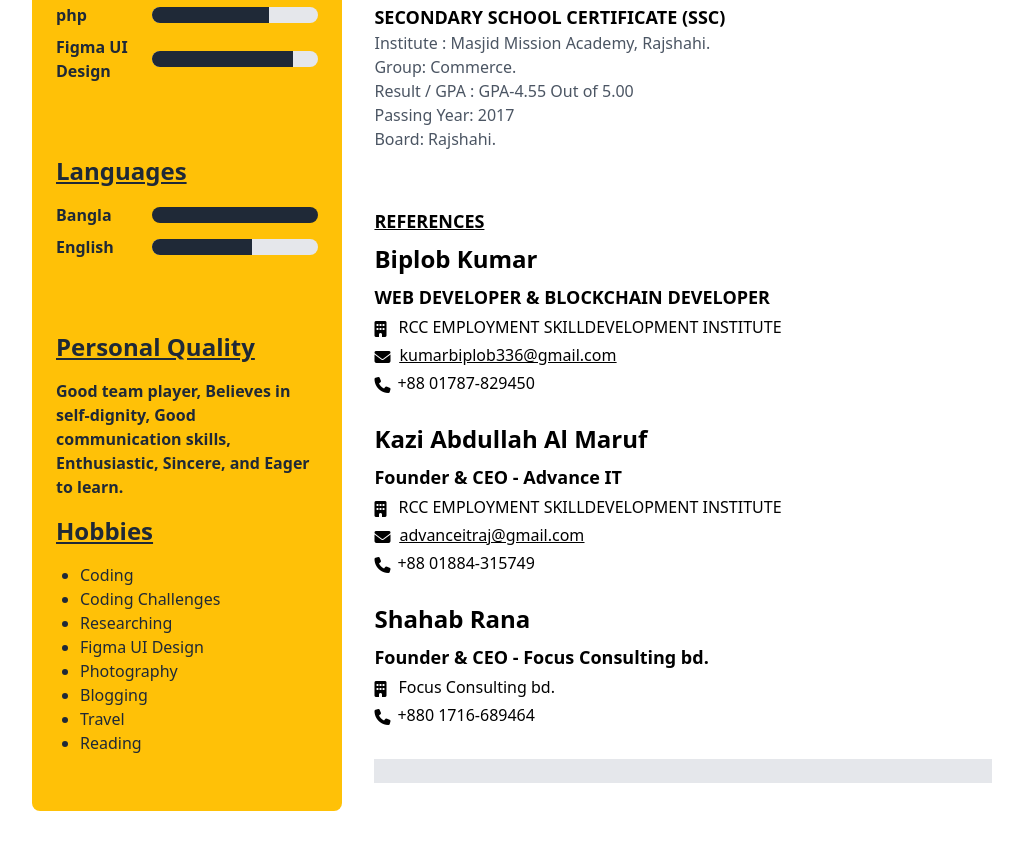
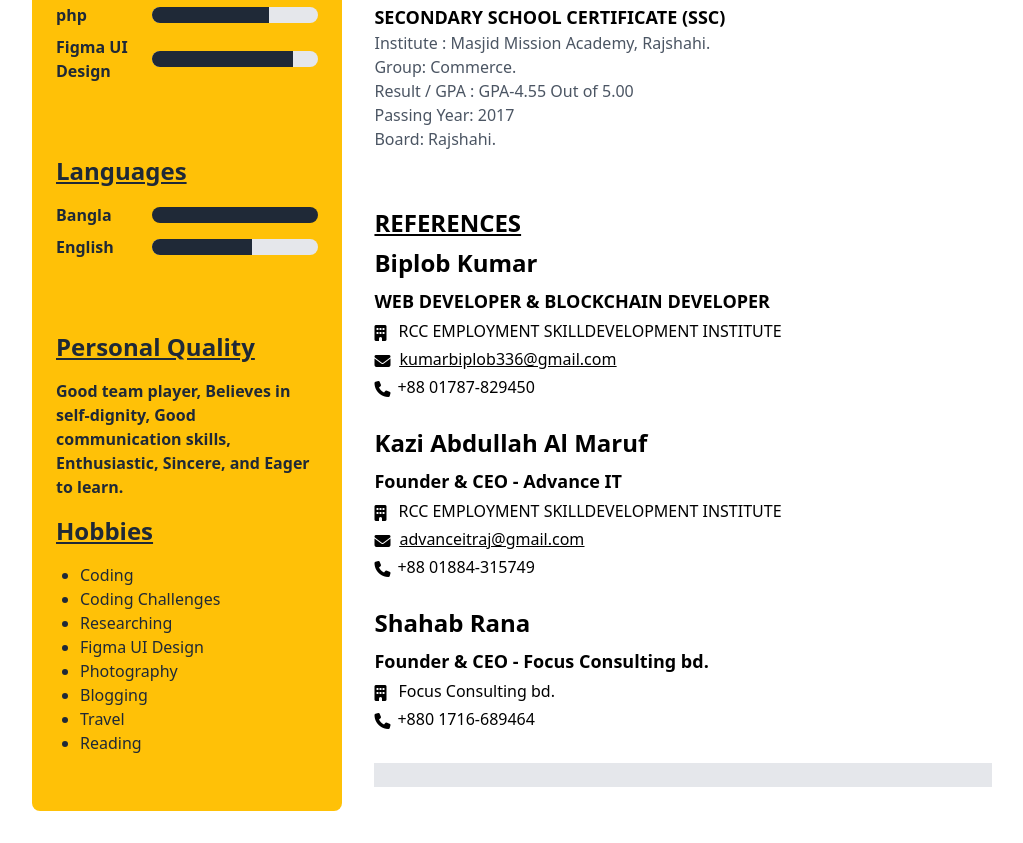
Before and after one commit to ariful5501/Curriculum_vitae, a website: page src/index.html in a window 1280 px wide. Shown: the part 1049-1892 px from the top of the page, without its empty margins (128-1151 px from the left). Drawn offline with nearby package versions, Linux system fonts and the light colour scheme.

Commit message:
text-2xl

```diff
--- a/src/index.html
+++ b/src/index.html
@@ -276,7 +276,7 @@
                 </div>
                 <div class="p-5"></div>
                 <div class="mb-4">
-                    <h3 class="text-lg font-bold mb-2 underline">REFERENCES</h3>
+                    <h3 class="text-2xl font-bold mb-2 underline">REFERENCES</h3>
                     <div>
                         <p class="mb-2"><span class="font-bold text-2xl">Biplob Kumar</span></p>
                         <p class="mb-1 font-bold text-lg">WEB DEVELOPER & BLOCKCHAIN DEVELOPER</p>
```
